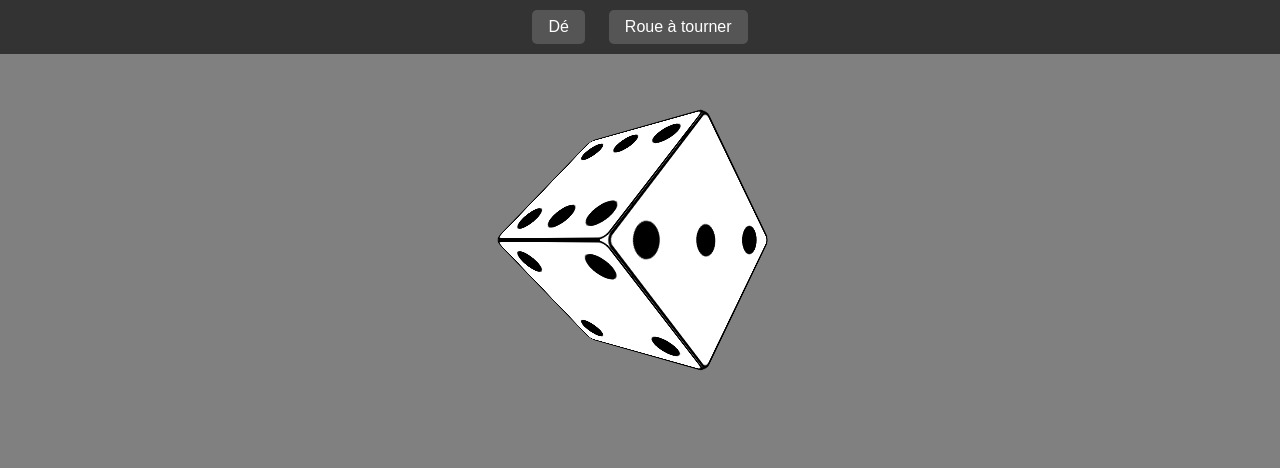
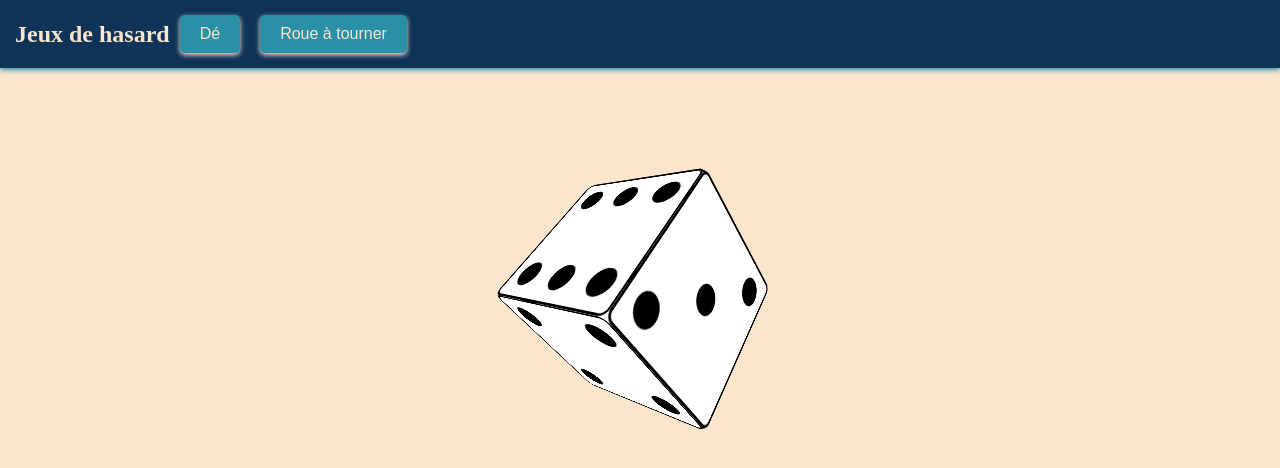
Before and after one commit to AlexisMerienne/random-game, a plain HTML site: page index.html in a window 1280 px wide. Drawn offline with Linux system fonts and the light colour scheme.

Commit message:
ref(design): change design

```diff
--- a/index.html
+++ b/index.html
@@ -13,34 +13,58 @@
       body {
         margin: 0;
         padding: 0;
-        background-color: grey;
+        background-color: #fce5cd;
       }
+      /* Header Styles */
       header {
-        background-color: #333; /* Adjust background color as needed */
-        padding: 10px;
+        display: flex /* Header flex container */;
+        align-items: center; /* Header flex container alignment */
+        background-color: #0f3457; /* Header background color */
+        padding: 15px; /* Header padding */
         text-align: center;
+        box-shadow: 0 2px 5px #2990a6; /* Header box shadow */
       }
 
+      /* Header Title */
+      header h1 {
+        color: #fce5cd; /* Header title color */
+        font-size: 24px; /* Header title font size */
+        margin: 0;
+      }
+
+      /* Header Navigation Buttons */
       header button {
         font-size: 16px;
-        padding: 8px 16px;
+        padding: 10px 20px;
         margin: 0 10px;
-        color: white;
-        background-color: #555; /* Adjust button background color as needed */
+        color: #fce5cd; /* Button text color */
+        background-color: #2990a6; /* Button background color */
         border: none;
         border-radius: 5px;
         cursor: pointer;
-        transition: background-color 0.3s ease;
+        transition: background-color 0.3s ease, transform 0.2s ease;
+        box-shadow: 0 2px 5px #fce5cd; /* Button box shadow */
+
+        /* Additional Styles */
+        outline: none; /* Remove button outline on focus */
       }
 
+      /* Hover effect for buttons */
       header button:hover {
-        background-color: #777; /* Adjust hover background color as needed */
+        background-color: #ea9134; /* Button background color on hover */
+        transform: scale(1.05); /* Scale up slightly on hover */
+      }
+
+      /* Active effect for buttons (when button is clicked or pressed) */
+      header button:active {
+        background-color: #2990a6; /* Darken the background when button is active */
       }
 
       .dice {
         height: 200px;
         width: 200px;
         position: relative;
+        margin-top: 4em;
         transform-style: preserve-3d;
         transform: translateZ(-100px) rotateY(-45deg) rotateX(-45deg);
         transition: transform 1s;
@@ -403,6 +427,7 @@
     </style>
   </head>
   <header>
+    <h1>Jeux de hasard</h1>
     <button id="dice-button">Dé</button>
     <button id="wheel-button">Roue à tourner</button>
   </header>
```
